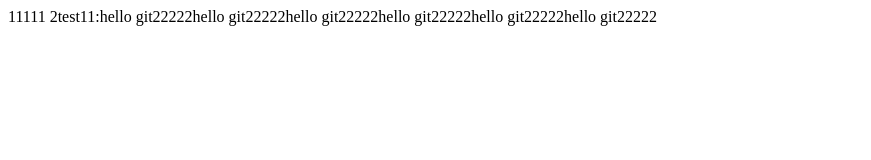
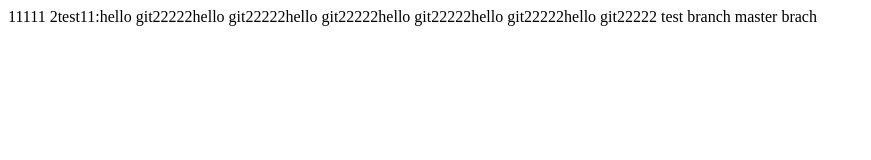
Before and after one commit to zqq543/testgit, a plain HTML site: page index2.html in a window 1280 px wide. Shown: the whole page, without its empty margins (0-871 px from the left). Drawn offline with Linux system fonts and the light colour scheme.

Commit message:
update index2.html

```diff
--- a/index2.html
+++ b/index2.html
@@ -9,5 +9,7 @@
 <body>
 11111
 2test11:hello git22222hello git22222hello git22222hello git22222hello git22222hello git22222
+test branch
+master brach
 </body>
 </html>
```
